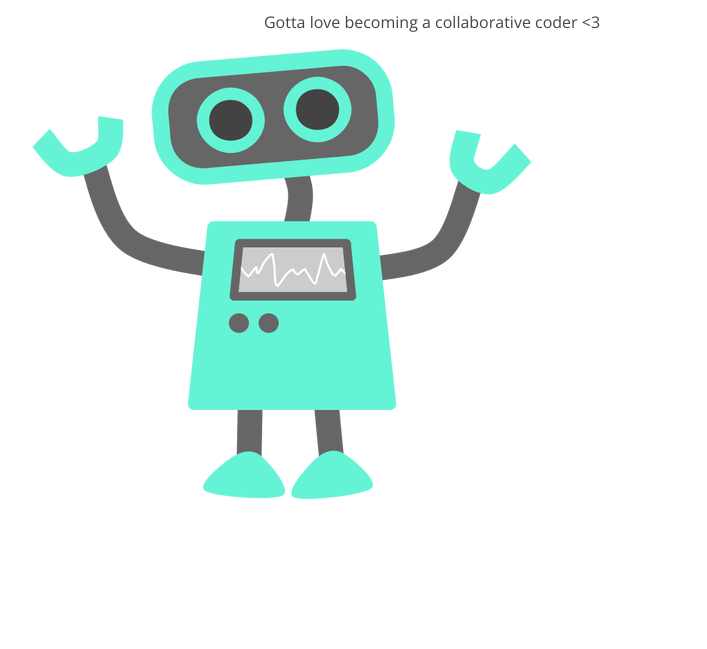
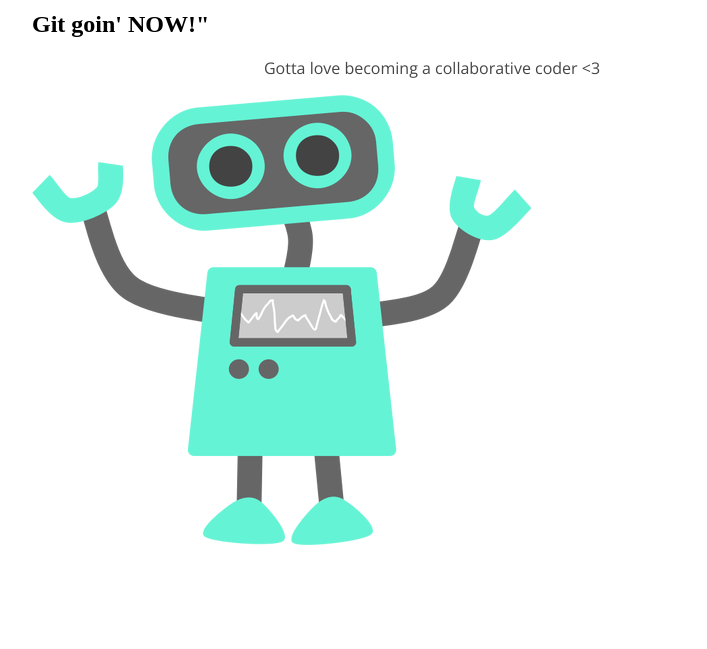
Before and after one commit to Jgoldsmigithub/105-project, a plain HTML site: page index.html in a window 1280 px wide. Shown: the part 159-808 px from the top of the page, without its empty margins (208-915 px from the left). Drawn offline with nearby package versions, Linux system fonts and the light colour scheme.

Commit message:
git goin now

```diff
--- a/index.html
+++ b/index.html
@@ -9,6 +9,7 @@
 <body>
 	<section>
 		<h1>Git, GitHub & the Command Line</h1>
+        <h2>Git goin' NOW!"</h2>
 		<p>Gotta love becoming a collaborative coder <3</p>
 		<img src="img/happy-blue-robot.png">
 	</section>
```
